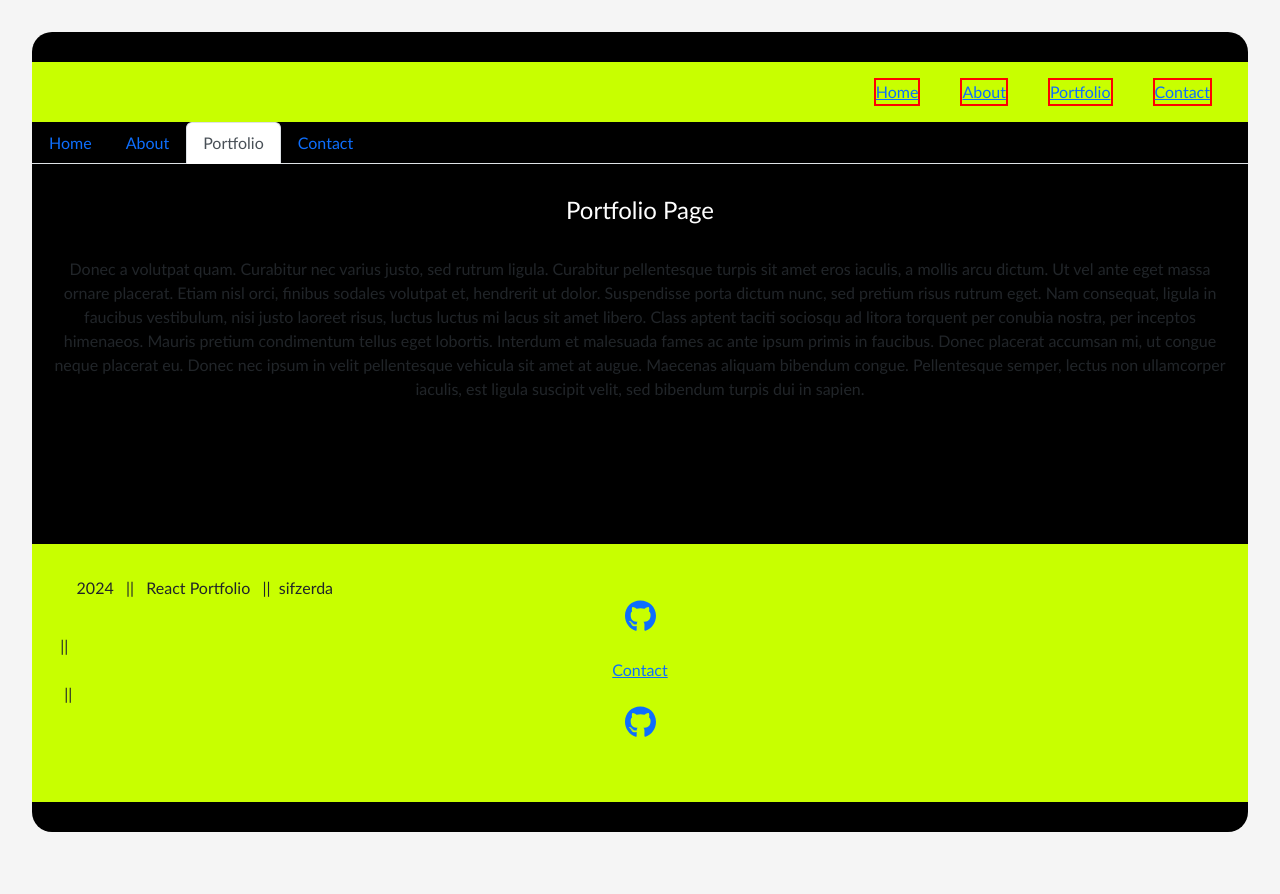
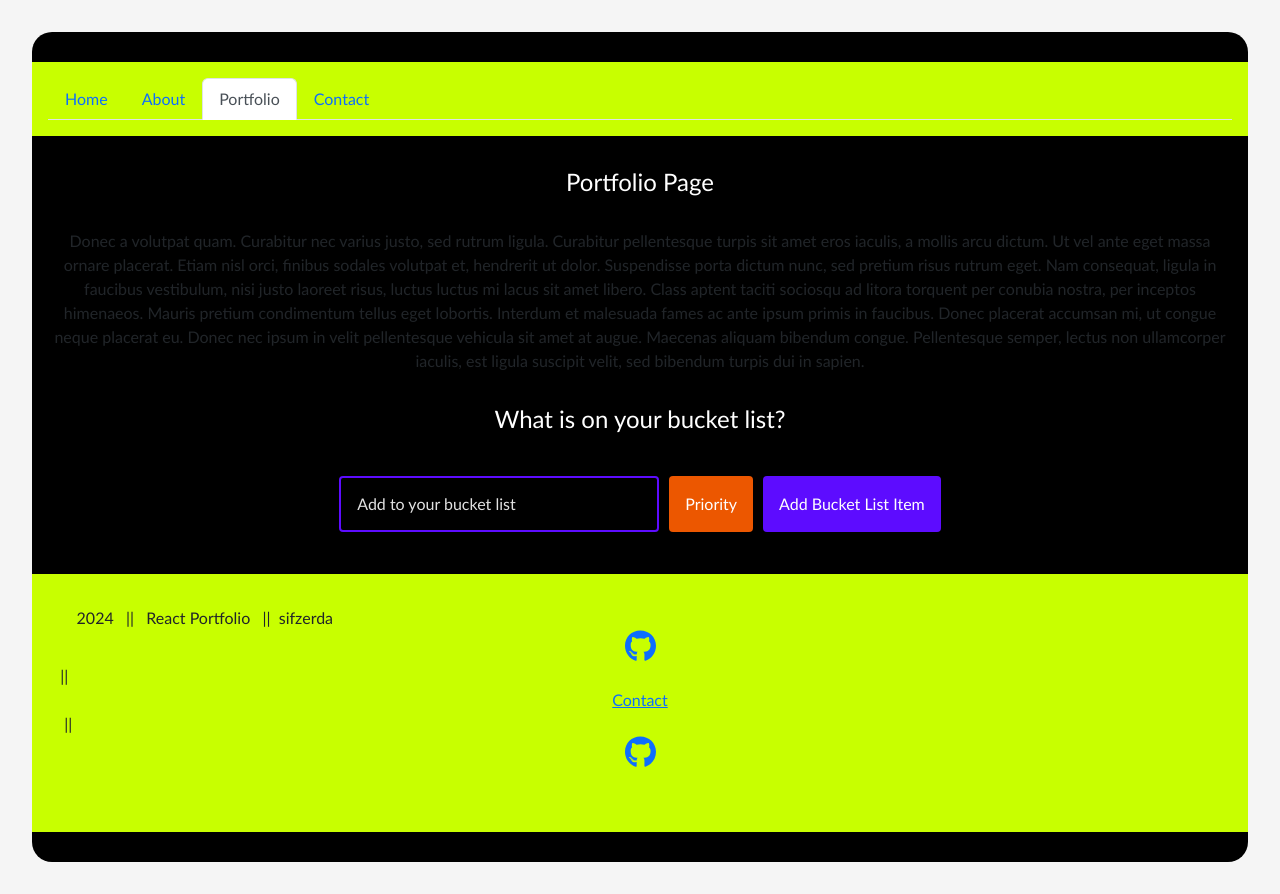
Before and after one commit to sifzerda/react-challenge, a React (Vite) app: page /Portfolio in a window 1280 px wide. Before the commit the page ends 864 px from the top, so only its background shows below. Built offline with nearby package versions, Linux system fonts and the light colour scheme.

Commit message:
working fusion of routes and bucket list

```diff
--- a/src/App.jsx
+++ b/src/App.jsx
@@ -18,15 +18,13 @@ function App() {
 <div className="bucket-app">
       <header className="header">
       <Header />
+
+      <Navigation />
       </header>
 
-      <Navigation />
       <main className="mx-3">
-        <Outlet />
+      <Outlet />
       </main>
-
-
-
 
 
 <footer className="footer">
--- /dev/null
+++ b/src/components/Bucket.jsx
@@ -0,0 +1,43 @@
+import { useState } from 'react';
+import BucketForm from './BucketForm';
+
+function Bucket(props) {
+  const [edit, setEdit] = useState({
+    id: null,
+    value: '',
+    eagerness: '',
+  });
+
+  console.log(props.bucket);
+
+  const submitUpdate = (value) => {
+    props.editBucketItem(edit.id, value);
+    setEdit({ id: null, value: '', eagerness: '' });
+  };
+
+  if (edit.id) {
+    return <BucketForm edit={edit} onSubmit={submitUpdate} />;
+  }
+
+  return props.bucket.map((item, i) => (
+    <div
+      className={
+        item.isComplete
+          ? `bucket-row complete ${item.eagerness}`
+          : `bucket-row ${item.eagerness}`
+      }
+      key={i}
+    >
+      <div key={item.id} onClick={() => props.completeBucketItem(item.id)}>
+        {item.text}
+      </div>
+      <div className="icons">
+        {console.log(item)}
+        <p onClick={() => setEdit({ id: item.id, value: item.text, eagerness: item.eagerness })}> ✏️</p>
+        <p onClick={() => props.removeBucketItem(item.id)}> 🗑️</p>
+      </div>
+    </div>
+  ));
+}
+
+export default Bucket;
--- /dev/null
+++ b/src/components/BucketForm.jsx
@@ -0,0 +1,84 @@
+import { useState } from 'react';
+
+function BucketForm(props) {
+  const [input, setInput] = useState('');
+  let [eagerness, setEagerness] = useState('');
+
+  const eagernessLevel = ['high', 'medium', 'low']
+
+  const handleSubmit = (e) => {
+    e.preventDefault();
+
+    if (!eagerness) {
+      eagerness = 'low';
+    }
+
+    props.onSubmit({
+      id: Math.random(Math.floor() * 1000),
+      text: input,
+      eagerness: eagerness,
+    });
+
+    setInput('');
+    setEagerness('');
+  };
+
+  const handleChange = (e) => {
+    setInput(e.target.value);
+  };
+
+  // First we check to see if "edit" prop exists. If not, we render the normal form
+  // If the prop "edit" exists, we know to render the update form instead
+  return !props.edit ? (
+    <div>
+      <form className="bucket-form" onSubmit={handleSubmit}>
+        <input
+          type="text"
+          placeholder="Add to your bucket list"
+          value={input}
+          name="text"
+          className="bucket-input"
+          onChange={handleChange}
+        ></input>
+        <div className="dropdown">
+          <button className={`dropbtn ${eagerness}`}>
+            {eagerness || 'Priority'}
+          </button>
+          <div className="dropdown-content">
+            <p onClick={() => setEagerness(eagernessLevel[0])}>Must do</p>
+            <p onClick={() => setEagerness(eagernessLevel[1])}>Want to do</p>
+            <p onClick={() => setEagerness(eagernessLevel[2])}>Take it or leave it</p>
+          </div>
+        </div>
+        <button className="bucket-button">Add bucket list item</button>
+      </form>
+    </div>
+  ) : (
+    <div>
+      <h3>Update entry: {props.edit.value}</h3>
+      <form className="bucket-form" onSubmit={handleSubmit}>
+        <input
+          type="text"
+          placeholder={props.edit.value}
+          value={input}
+          name="text"
+          className="bucket-input"
+          onChange={handleChange}
+        ></input>
+        <div className="dropdown">
+          <button className={`dropbtn ${eagerness}`}>
+            {eagerness || 'Priority'}
+          </button>
+          <div className="dropdown-content">
+            <p onClick={() => setEagerness(eagernessLevel[0])}>Must do</p>
+            <p onClick={() => setEagerness(eagernessLevel[1])}>Want to do</p>
+            <p onClick={() => setEagerness(eagernessLevel[2])}>Take it or leave it</p>
+          </div>
+        </div>
+        <button className="bucket-button">Update</button>
+      </form>
+    </div>
+  );
+}
+
+export default BucketForm;
--- /dev/null
+++ b/src/components/BucketList.jsx
@@ -0,0 +1,76 @@
+import { useState } from 'react';
+import BucketForm from './BucketForm';
+import Bucket from './Bucket';
+
+function BucketList() {
+  const [bucket, setBucket] = useState([]);
+
+  // Function to add a bucket list item
+  const addBucketItem = (item) => {
+    console.log(
+      'File: BucketList.js ~ line 10 ~ addBucketItem ~ item',
+      item
+    );
+    // Check to see if the item text is empty
+    if (!item.text) {
+      return;
+    }
+
+    // Add the new bucket list item to the existing array of objects
+    const newBucket = [item, ...bucket];
+    console.log(newBucket);
+
+    // Call setBucket to update state with our new set of bucket list items
+    setBucket(newBucket);
+  };
+
+  // Function to mark bucket list item as complete
+  const completeBucketItem = (id) => {
+    // If the ID passed to this function matches the ID of the item that was clicked, mark it as complete
+    let updatedBucket = bucket.map((item) => {
+      if (item.id === id) {
+        item.isComplete = !item.isComplete;
+      }
+      return item;
+    });
+
+    console.log(updatedBucket);
+    setBucket(updatedBucket);
+  };
+
+  // Function to remove bucket list item and update state
+  const removeBucketItem = (id) => {
+    const updatedBucket = [...bucket].filter((item) => item.id !== id);
+
+    setBucket(updatedBucket);
+  };
+
+  // Function to edit the bucket list item
+  const editBucketItem = (itemId, newValue) => {
+    // Make sure that the value isn't empty
+    if (!newValue.text) {
+      return;
+    }
+
+    // We use the "prev" argument provided with the useState hook to map through our list of items
+    // We then check to see if the item ID matches the if of the item that was clicked and if so we set it to a new value
+    setBucket((prev) =>
+      prev.map((item) => (item.id === itemId ? newValue : item))
+    );
+  };
+
+  return (
+    <div>
+      <h1>What is on your bucket list?</h1>
+      <BucketForm onSubmit={addBucketItem} />
+      <Bucket
+        bucket={bucket}
+        completeBucketItem={completeBucketItem}
+        removeBucketItem={removeBucketItem}
+        editBucketItem={editBucketItem}
+      ></Bucket>
+    </div>
+  );
+}
+
+export default BucketList;
--- a/src/components/Header.jsx
+++ b/src/components/Header.jsx
@@ -3,12 +3,7 @@ function Header() {
   return (
     <header>
       <nav>
-        <ul className="nav-links">
-          <li><a href="#home">Home</a></li>
-          <li><a href="#about">About</a></li>
-          <li><a href="#portfolio">Portfolio</a></li>
-          <li><a href="#contact">Contact</a></li>
-        </ul>
+        <ul className="nav-links"></ul>
       </nav>
     </header>
   );
--- a/src/pages/Portfolio.jsx
+++ b/src/pages/Portfolio.jsx
@@ -1,3 +1,5 @@
+import BucketList from '../components/BucketList';
+
 export default function Portfolio() {
   return (
     <div>
@@ -17,6 +19,9 @@ export default function Portfolio() {
         bibendum congue. Pellentesque semper, lectus non ullamcorper iaculis,
         est ligula suscipit velit, sed bibendum turpis dui in sapien.
       </p>
+
+      <BucketList />
+
     </div>
   );
 }
```
